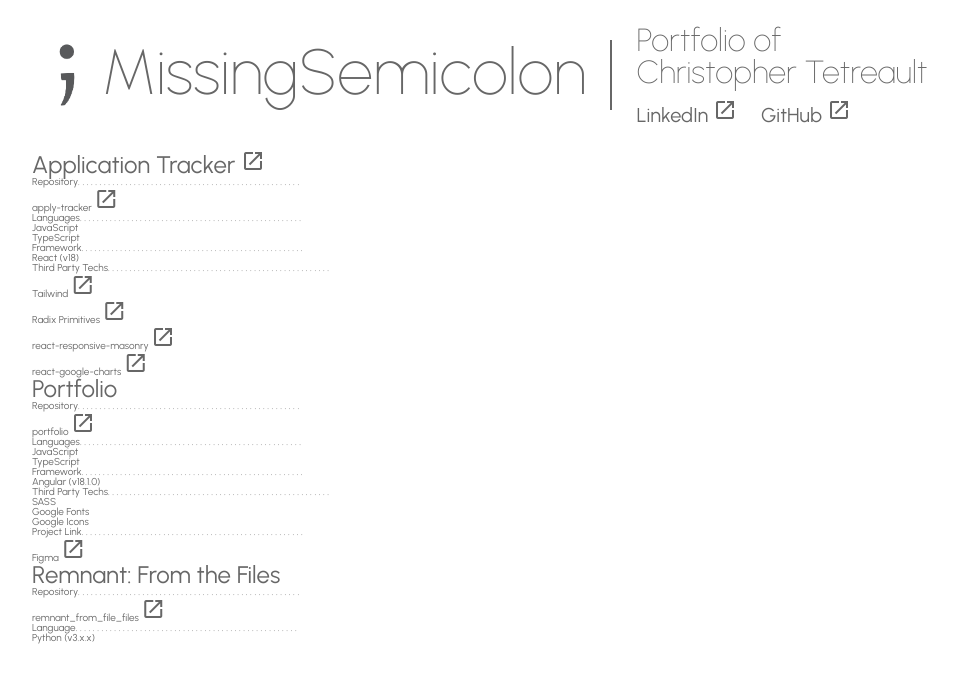
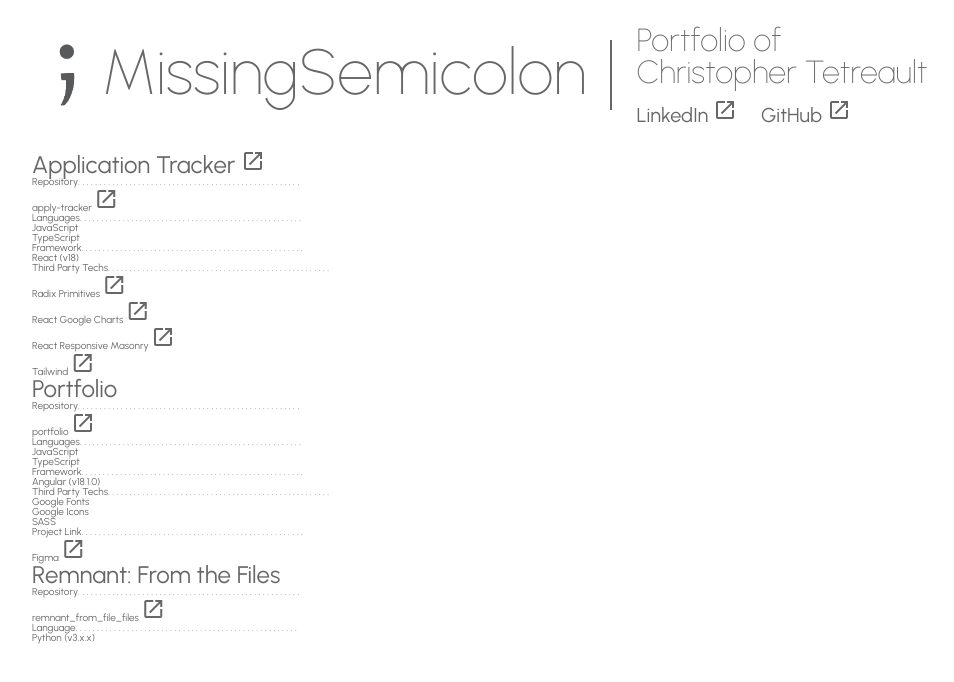
Before and after one commit to AbsentSemicolon/portfolio, an Angular app: page / in a window 1280 px wide. Shown: the top 682 px of the page, without its empty margins (108-1062 px from the left). Built offline with nearby package versions, Linux system fonts and the light colour scheme.

Commit message:
Items need to sort alphabetically

```diff
--- a/src/components/project/project-detail.component.html
+++ b/src/components/project/project-detail.component.html
@@ -3,7 +3,10 @@
         {{ name }}<span *ngIf="linkList.length > 1">s</span>
     </p>
     <ul>
-        <li *ngFor="let link of linkList" class="mb-2 last:mb-0">
+        <li
+            *ngFor="let link of linkList | orderBy: 'name'"
+            class="mb-2 last:mb-0"
+        >
             <span *ngIf="link.link">
                 <app-link
                     [linkUrl]="link.link"
--- a/src/components/project/project-detail.component.ts
+++ b/src/components/project/project-detail.component.ts
@@ -3,11 +3,12 @@ import { Component, Input } from "@angular/core";
 import { CommonModule } from "@angular/common";
 import { Link } from "../../lib/types";
 import { LinkComponent } from "../ui/link.component";
+import { OrderByPipe } from "../../lib/orderby.pipe";
 
 @Component({
     selector: "app-project-detail",
     standalone: true,
-    imports: [CommonModule, LinkComponent],
+    imports: [CommonModule, LinkComponent, OrderByPipe],
     templateUrl: "./project-detail.component.html",
     styles: [
         `
--- a/src/components/project/project-list.component.ts
+++ b/src/components/project/project-list.component.ts
@@ -39,11 +39,11 @@ export class ProjectListComponent {
                     link: "https://www.radix-ui.com/primitives"
                 },
                 {
-                    name: "react-responsive-masonry",
+                    name: "React Responsive Masonry",
                     link: "https://www.npmjs.com/package/react-responsive-masonry"
                 },
                 {
-                    name: "react-google-charts",
+                    name: "React Google Charts",
                     link: "https://www.react-google-charts.com/"
                 }
             ],
--- /dev/null
+++ b/src/lib/orderby.pipe.ts
@@ -0,0 +1,29 @@
+import { Pipe } from "@angular/core";
+
+@Pipe({
+    name: "orderBy",
+    standalone: true
+})
+
+/* Pipe to sort an array by a field. This has to use any
+ * as the types as we won't know what's coming in.
+ */
+export class OrderByPipe {
+    transform(array: any, field: any): any[] {
+        if (!Array.isArray(array)) {
+            return [];
+        }
+
+        return array.sort((a: any, b: any) => {
+            if (a[field] < b[field]) {
+                return -1;
+            }
+
+            if (a[field] > b[field]) {
+                return 1;
+            }
+
+            return 0;
+        });
+    }
+}
```
